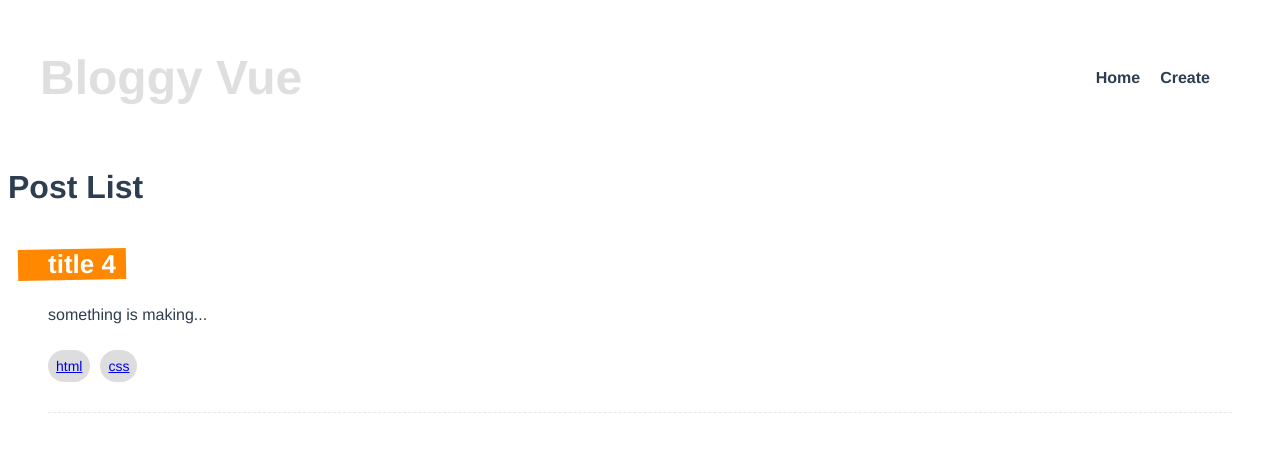
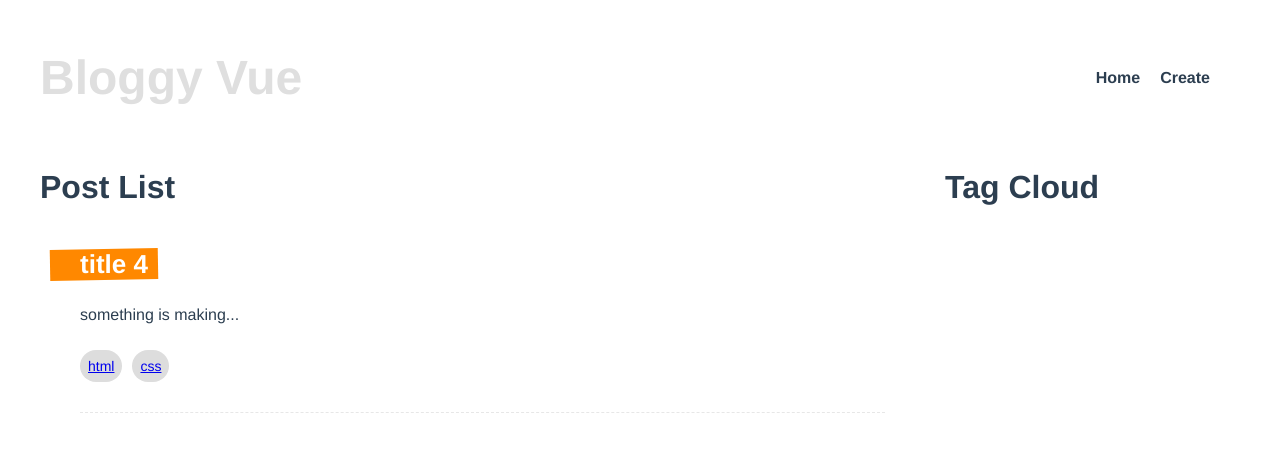
Before and after one commit to WaiYanHeinWillian/Composition-API, a Vue app: page /tags/css in a window 1280 px wide. Shown: the top 452 px of the page. Built offline with nearby package versions, Linux system fonts and the light colour scheme; data requests are answered from the project's data file.

Commit message:
Create TagCloud component with css style

```diff
--- /dev/null
+++ b/src/components/TagCloud.vue
@@ -0,0 +1,13 @@
+<template>
+  <h1>Tag Cloud</h1>
+</template>
+
+<script>
+export default {
+
+}
+</script>
+
+<style>
+
+</style>
--- a/src/views/HomeView.vue
+++ b/src/views/HomeView.vue
@@ -4,8 +4,13 @@
         {{error}}
       </div>
 
-      <div v-if="posts.length>0">
-        <PostList :posts="posts"></PostList>
+      <div v-if="posts.length>0" class="layout">
+        <div>
+          <PostList :posts="posts"></PostList>
+        </div>
+        <div>
+          <TagCloud></TagCloud>
+        </div>
       </div>
 
       <div v-else>
@@ -16,6 +21,7 @@
 </template>
 
 <script>
+import TagCloud from '../components/TagCloud'
 import Spinner from '../components/Spinner'
 import { ref } from 'vue';
 
@@ -26,6 +32,7 @@ import PostList from '../components/PostList'
 import getPosts from '../composables/getPosts'
 export default {
   components: {
+    TagCloud,
     Spinner, PostList },
   setup(){
     let {posts,error,load}=getPosts();
@@ -40,4 +47,9 @@ export default {
     margin: 0 auto;
     padding: 10px;
   }
+  .layout{
+    display: grid;
+    grid-template-columns: 3fr 1fr;
+    gap: 20px;
+  }
 </style>
--- a/src/views/Tag.vue
+++ b/src/views/Tag.vue
@@ -1,21 +1,30 @@
 <template>
-  <div v-if="posts.length">
-    <PostList :posts="filteredPosts"></PostList>
+
+  <div class="tag">
+    <div v-if="posts.length" class="layout">
+    <div>
+      <PostList :posts="filteredPosts"></PostList>
+    </div>
+    <div>
+      <TagCloud></TagCloud>
+    </div>
   </div>
 
   <div v-else-if="error">{{error}}</div>
 
   <div v-else>Loading ...</div>
-
+  </div>
 
 </template>
 
 <script>
+import TagCloud from '../components/TagCloud'
 import PostList from '../components/PostList'
 import { computed } from 'vue';
 import getPosts from '../composables/getPosts'
 export default {
-  components: { PostList },
+  components: {
+    TagCloud, PostList },
     props:["tag"],
     setup(props){
         let {posts,error,load}=getPosts();
@@ -32,5 +41,8 @@ export default {
 </script>
 
 <style>
-
+  .tag{
+    max-width: 1200px;
+    margin: 0 auto;
+  }
 </style>
```
